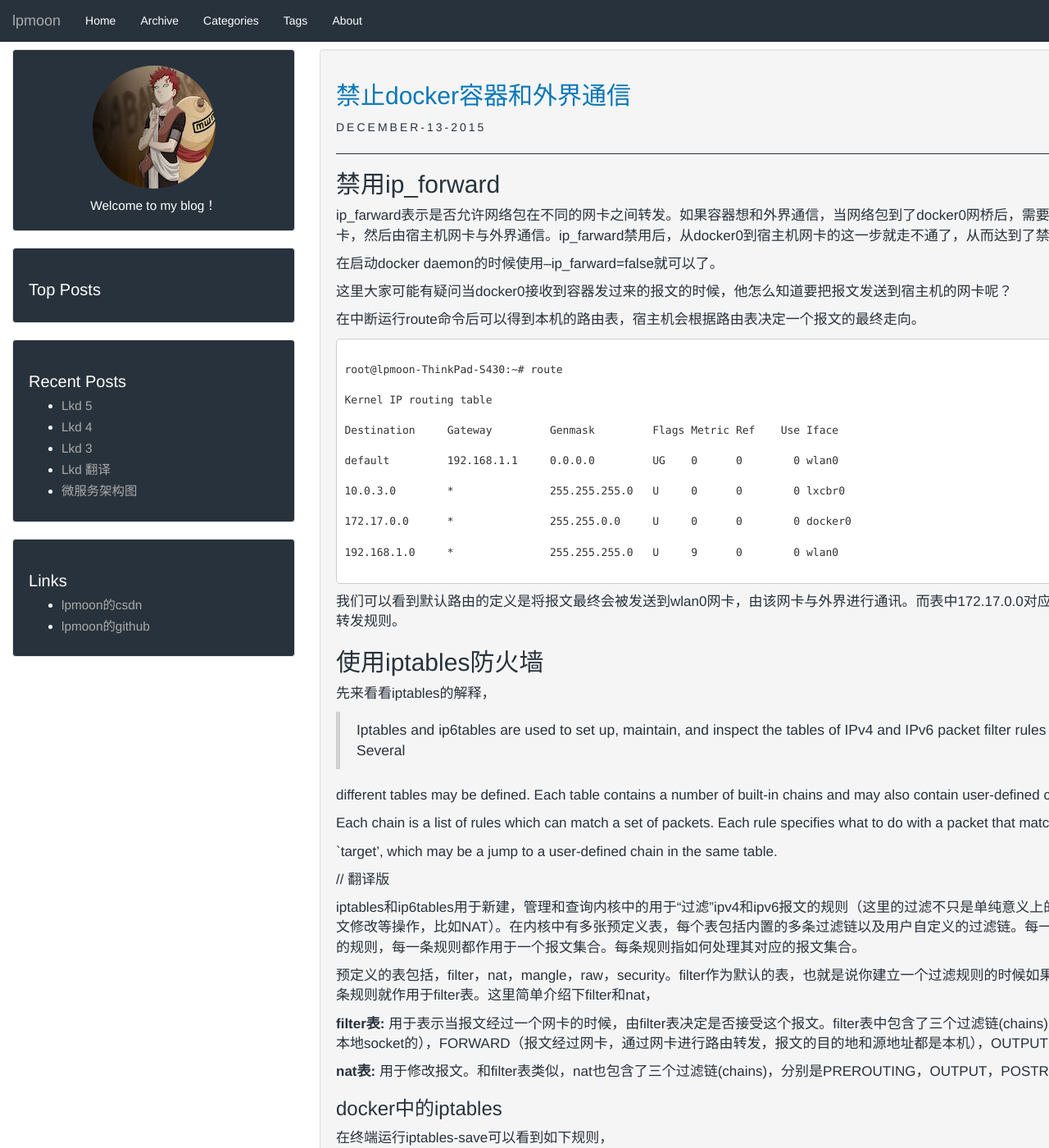
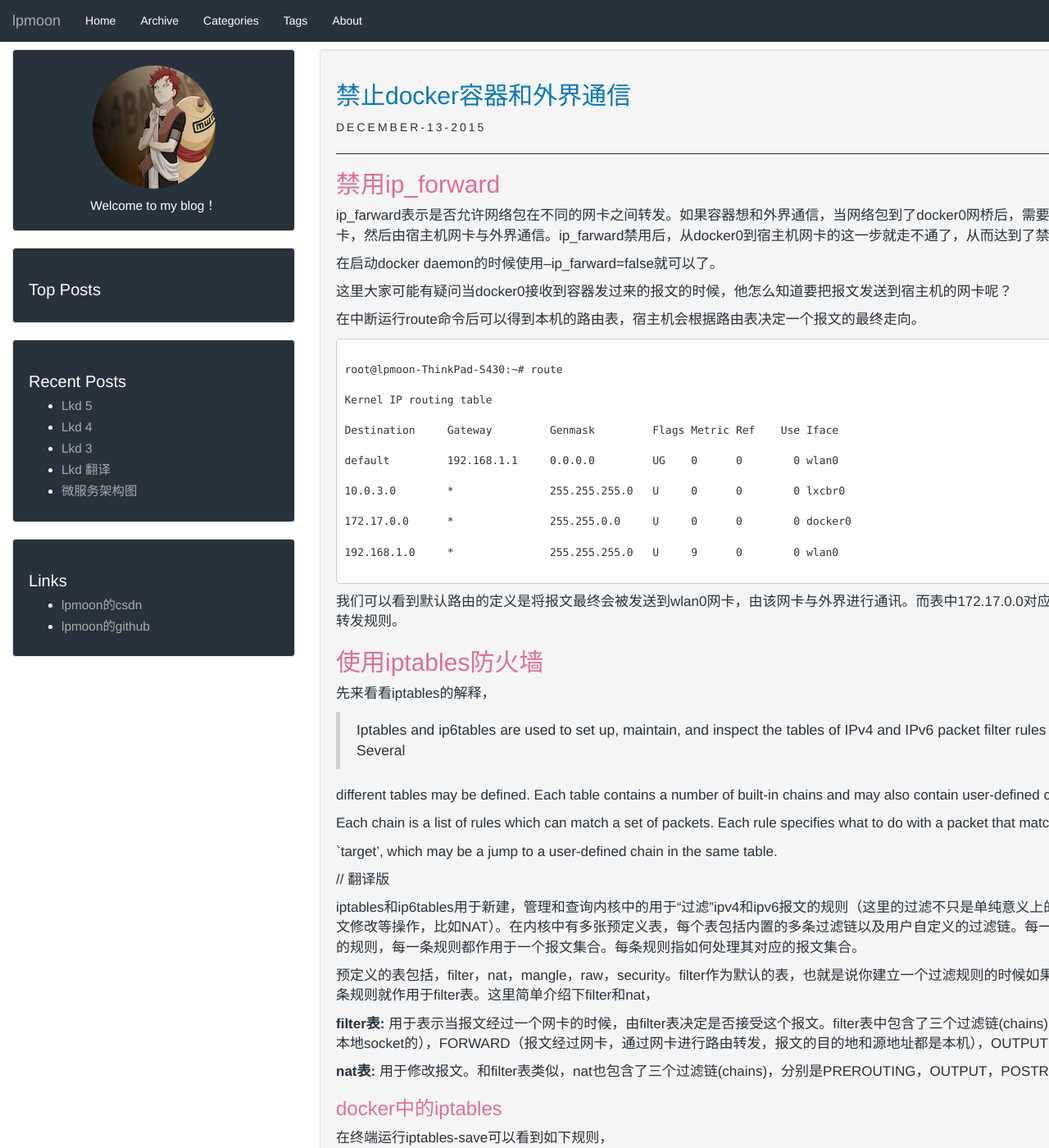
Before and after one commit to lpmoon/liupeng615.github.io, a Jekyll site: the page built from _posts/2015-12-13-禁止Docker容器和外界通信.md, in a window 1280 px wide and 1400 px high. Shown: the whole window at 82% size. Built offline with Jekyll 4.4.1, drawn with Linux system fonts in a browser that asks for light colours; our own code applies the rules of GitHub Pages for plain Markdown files.

Commit message:
Update theme.scss

```diff
--- a/_sass/xixia/theme.scss
+++ b/_sass/xixia/theme.scss
@@ -143,3 +143,7 @@ body {
 .navbar-custom .icon-bar {
     background-color: $nav-bar-icon-bar;
 }
+
+.post-content h1, h2, h3, h4, h5 {
+    color: palevioletred;
+}
```
